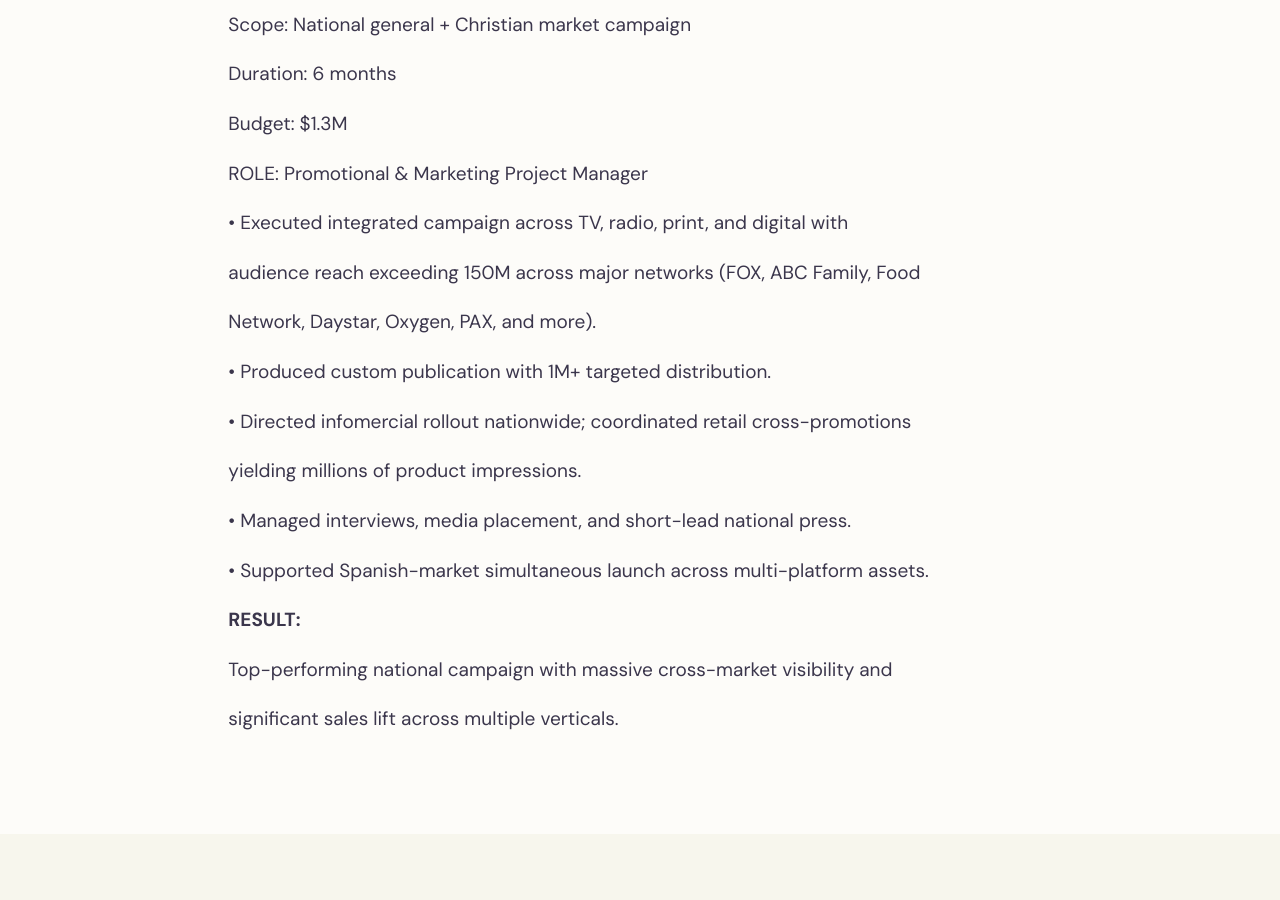
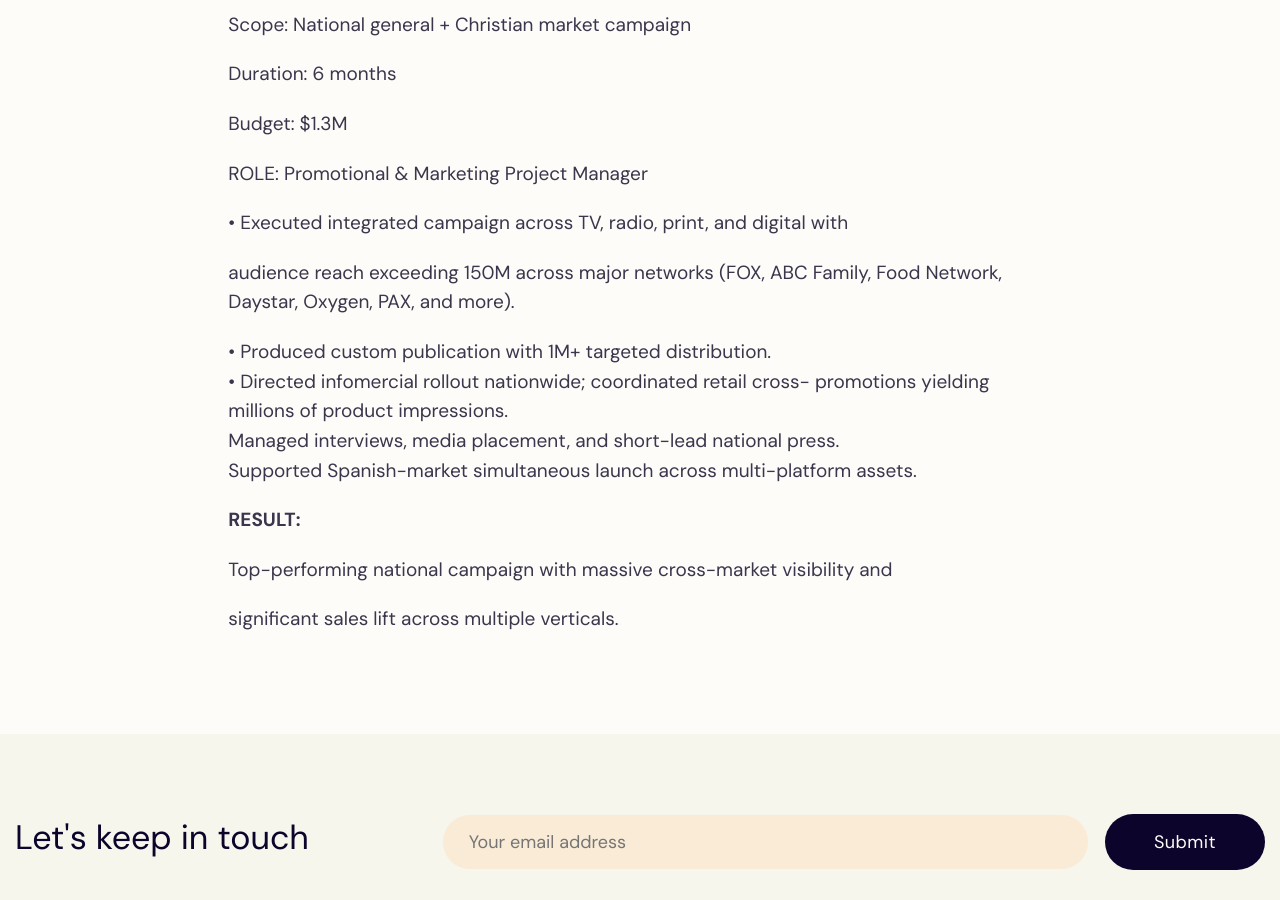
Before and after one commit to tglivebold/portfolio, a Jekyll site: the page built from collections/_projects/2025-12-11-cross-platform-campaign-150m-audience-reach.md, in a window 1280 px wide and 900 px high, scrolled down 518 px. Built offline with Jekyll 4.4.1, drawn with Linux system fonts in a browser that asks for light colours.

```diff
--- a/collections/_projects/2025-12-11-cross-platform-campaign-150m-audience-reach.md
+++ b/collections/_projects/2025-12-11-cross-platform-campaign-150m-audience-reach.md
@@ -14,19 +14,12 @@ ROLE: Promotional & Marketing Project Manager
 
 • Executed integrated campaign across TV, radio, print, and digital with
 
-audience reach exceeding 150M across major networks (FOX, ABC Family, Food
-
-Network, Daystar, Oxygen, PAX, and more).
+audience reach exceeding 150M across major networks (FOX, ABC Family, Food Network, Daystar, Oxygen, PAX, and more).
 
 • Produced custom publication with 1M+ targeted distribution.
-
-• Directed infomercial rollout nationwide; coordinated retail cross-promotions
-
-yielding millions of product impressions.
-
-• Managed interviews, media placement, and short-lead national press.
-
-• Supported Spanish-market simultaneous launch across multi-platform assets.
+• Directed infomercial rollout nationwide; coordinated retail cross- promotions yielding millions of product impressions.
+Managed interviews, media placement, and short-lead national press.
+Supported Spanish-market simultaneous launch across multi-platform assets.
 
 **RESULT:**
 
```
